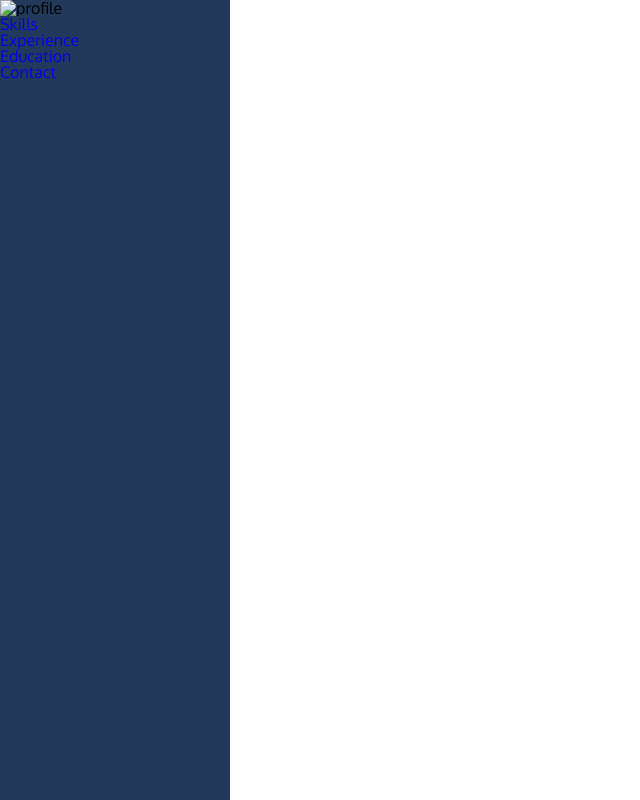
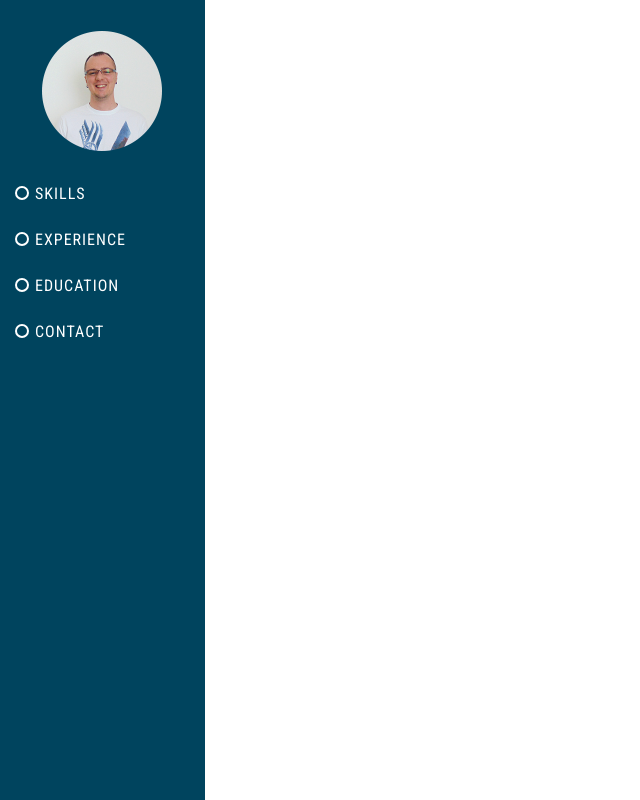
Before and after one commit to srdjanov/srdjanov.github.io, a plain HTML site: page portfolio.html in a window 1280 px wide. Shown: the whole page, without its empty margins (0-640 px from the left). Drawn offline with Linux system fonts and the light colour scheme.

Commit message:
aside menu build up

```diff
--- a/portfolio.html
+++ b/portfolio.html
@@ -2,15 +2,16 @@
 <head>
     <link rel="stylesheet" href="css/main.min.css" />
     <meta name="viewport" content="width=device-width, initial-scale=1">
-    <link rel="stylesheet" href="https://fonts.googleapis.com/css?family=Oxygen:300,400">
-    <title>Welcome</title>
+    <!--<link rel="stylesheet" href="https://fonts.googleapis.com/css?family=Oxygen:300,400">-->
+    <link href="https://fonts.googleapis.com/css?family=Roboto+Condensed:300,400,700" rel="stylesheet">
+    <title>Portfolio | Srdjanov</title>
 </head>
 <body class="font-portfolio">
     <header></header>
     <aside>
         <nav>
-           <div>
-               <img src="" alt="profile">
+           <div class="profile-picture">
+               <img src="img/img-profile.png" alt="profile">
            </div>
             <ul>
                 <li><a href="#">Skills</a></li>
--- a/sass/base/_typo.scss
+++ b/sass/base/_typo.scss
@@ -22,6 +22,7 @@ body{
     @extend %font-family;
 
     &.font-portfolio{
-        font-family: "Oxygen", Helvetica, Arial, sans-serif;
+        font-family: "Roboto Condensed", Helvetica, Arial, sans-serif;
+        font-weight: 400;
     }
 }
--- a/sass/base/_variables.scss
+++ b/sass/base/_variables.scss
@@ -8,5 +8,5 @@ $color-active-light: #16DB93;
 $color-active-medium: #048BA8;
 $color-active-dark: #A4036F;
 
-$color-module: #23395B;
+$color-module: #00445E;
 $color-module-hover: lighten($color-module, 10%);
--- a/sass/elements/_aside.scss
+++ b/sass/elements/_aside.scss
@@ -1,5 +1,5 @@
 aside{
-    @include set-display(null, 18%, 100%);
+    @include set-display(null, 16%, 100%);
     position: fixed;
 
     background-color: $color-module;
@@ -8,4 +8,53 @@ aside{
         display: none;
         width: 280px;
     }
+
+    nav{
+        margin: 15% 0;
+
+        .profile-picture{
+            margin: 10% 0 10% 0;
+
+            img{
+                display: block;
+                max-width: 100%;
+                height: auto;
+                margin: 0 auto;
+            }
+        }
+
+        >ul{
+            >li{
+
+                a{
+                    display: block;
+                    position: relative;
+                    padding: 15px 20px 15px 35px;
+                    text-transform: uppercase;
+                    letter-spacing: 1px;
+                    color: #fff;
+                    font-size: 16px;
+
+                    &:before{
+                        content: '';
+                        position: absolute;
+                        left: 15px;
+                        top: calc(50% - 8px);
+
+                        width: 10px;
+                        height: 10px;
+                        border: 2px solid #fff;
+                        border-radius: 50%;
+
+                    }
+
+                    &.active{
+                        &:before{
+
+                        }
+                    }
+                }
+            }
+        }
+    }
 }
--- a/sass/layout/pages/_home.scss
+++ b/sass/layout/pages/_home.scss
@@ -1,7 +1,7 @@
 .content{
-    @include set-display(null, calc(100% - 18%), 100%);
+    @include set-display(null, calc(100% - 16%), 100%);
 
-    margin-left: 18%;
+    margin-left: 16%;
     padding: 30px;
 
 
```
Also changed, not shown: index.html (+1 -1 lines), css/main.min.css, img/img-profile.png (added).
